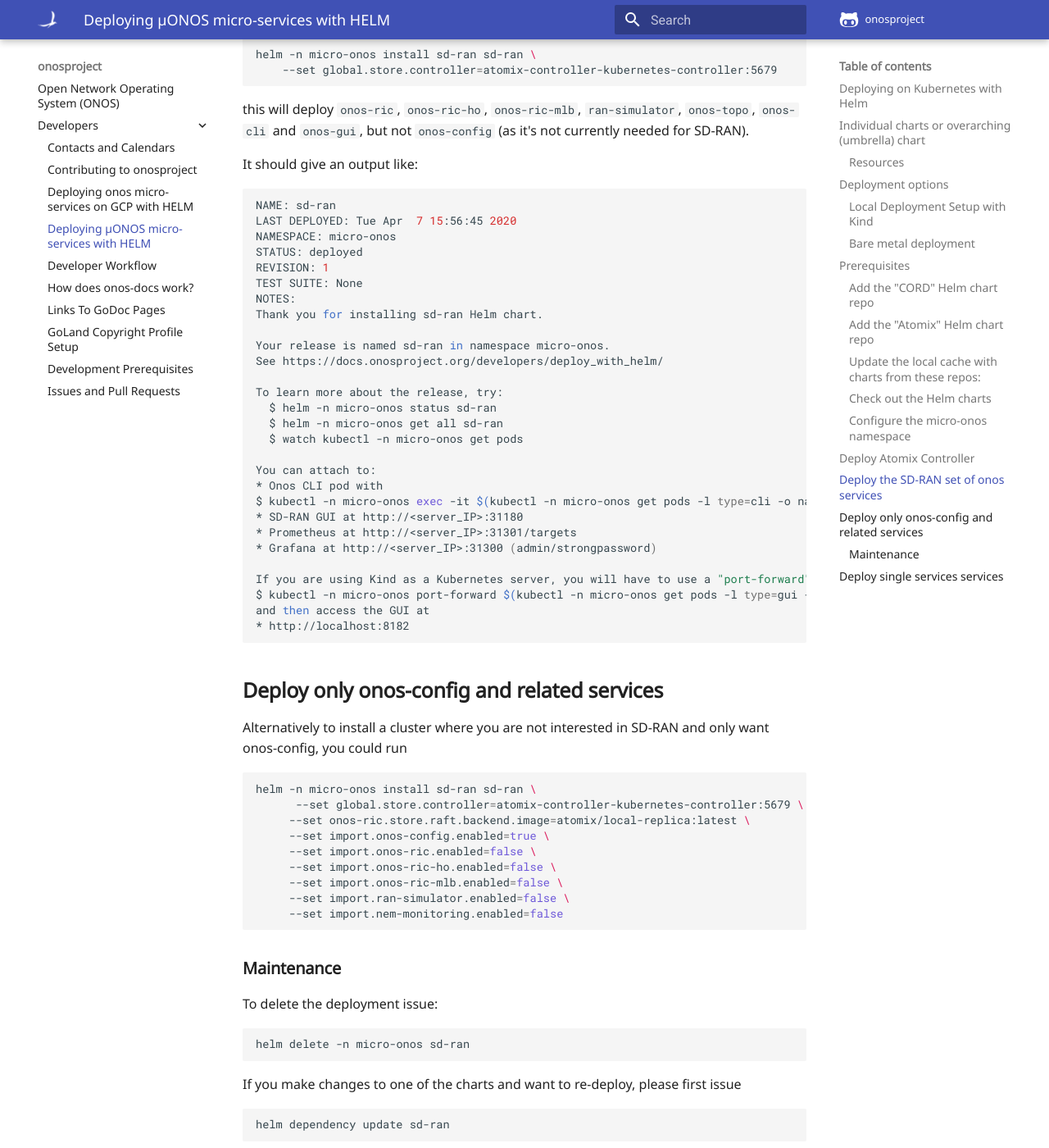
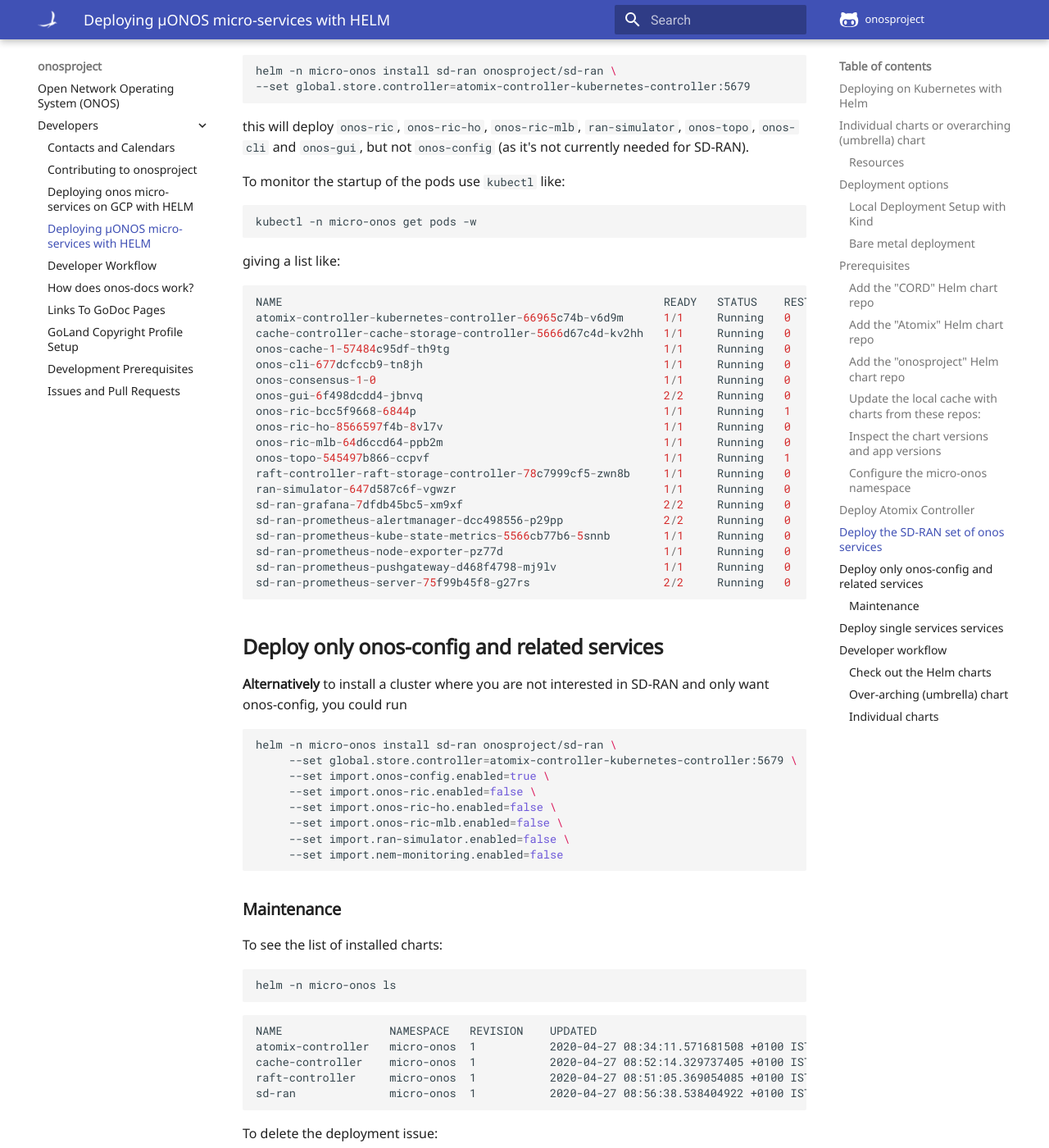
Before and after one commit to onosproject/onos-docs, an MkDocs documentation site: the page built from docs/content/developers/deploy_with_helm.md, in a window 1280 px wide and 1400 px high, scrolled down 4176 px. Shown: the whole window at 82% size. Built offline with MkDocs 1.6.1 and Material for MkDocs 9.7.7, drawn with Linux system fonts in a browser that asks for light colours; some of the changed text lies outside the part shown.

Commit message:
Updated installation instructions (#122)
Please check that this tells the truth, the whole truth and nothing
but the truth of the current situation

````diff
--- a/docs/content/developers/deploy_with_helm.md
+++ b/docs/content/developers/deploy_with_helm.md
@@ -109,21 +108,27 @@ helm repo add cord https://charts.opencord.org
 helm repo add atomix https://charts.atomix.io
 ```
 
+### Add the "onosproject" Helm chart repo
+```bash
+helm repo add onos https://charts.onosproject.org
+```
+
 ### Update the local cache with charts from these repos:
 ```bash
 helm repo update
 ```
 
-### Check out the Helm charts
-The helm charts need to be present on your PC. Run:
+### Inspect the chart versions and app versions
+To see the list of the latest chart versions and app versions, use the "search" command.
 ```bash
-git clone https://github.com/onosproject/onos-helm-charts && cd onos-helm-charts
+helm search repo onosproject
 ```
+
 
 ### Configure the micro-onos namespace
 The various `onos` services can be deployed to any `namespace`.
 > A "namespace" partitions the cluster in to independent islands.
-> For consistency between documentation we are going to use the `micro-onos` here.
+> For consistency between documentation we use `micro-onos` as the namespace here.
 
 To create the `micro-onos` namespace run:
 ```bash
@@ -145,68 +150,58 @@ helm -n micro-onos install raft-controller atomix/raft-storage-controller --set
 If you watch the `pods` you should now see:
 ```bash
 $ kubectl -n micro-onos get pods
-NAME                                 READY   STATUS    RESTARTS   AGE
-atomix-controller-68dc7d7c79-dxztq   1/1     Running   0          5m35s
-cache-controller-964794d57-zw4cq     1/1     Running   0          4m7s
-raft-controller-6dd86cfd54-nlzzt     1/1     Running   0          2m50s
+NAME                                                         READY   STATUS    RESTARTS   AGE
+atomix-controller-kubernetes-controller-66965c74b-v6d9m      1/1     Running   0          18m
+cache-controller-cache-storage-controller-5666d67c4d-kv2hh   1/1     Running   0          30s
+raft-controller-raft-storage-controller-78c7999cf5-zwn8b     1/1     Running   0          99s
 ```
 
 ## Deploy the SD-RAN set of onos services
-A complete set of onos services can be deployed with just the
+A complete set of onos services can be deployed with just the over-arching (umbrella)
 [`sd-ran` chart](https://github.com/onosproject/onos-helm-charts/tree/master/sd-ran).
 
-Run the build of dependent charts:
+Run the install:
 ```bash
-helm dep build sd-ran
-```
-
-Finally, run the install:
-```bash
-helm -n micro-onos install sd-ran sd-ran \
-    --set global.store.controller=atomix-controller-kubernetes-controller:5679
+helm -n micro-onos install sd-ran onosproject/sd-ran \
+--set global.store.controller=atomix-controller-kubernetes-controller:5679
 ```
 
 this will deploy `onos-ric`, `onos-ric-ho`, `onos-ric-mlb`, `ran-simulator`, `onos-topo`, `onos-cli` and `onos-gui`,
 but not `onos-config` (as it's not currently needed for SD-RAN).
 
-It should give an output like:
+To monitor the startup of the pods use `kubectl` like:
 ```bash
-NAME: sd-ran
-LAST DEPLOYED: Tue Apr  7 15:56:45 2020
-NAMESPACE: micro-onos
-STATUS: deployed
-REVISION: 1
-TEST SUITE: None
-NOTES:
-Thank you for installing sd-ran Helm chart.
+kubectl -n micro-onos get pods -w
+```
 
-Your release is named sd-ran in namespace micro-onos.
-See https://docs.onosproject.org/developers/deploy_with_helm/
-
-To learn more about the release, try:
-  $ helm -n micro-onos status sd-ran
-  $ helm -n micro-onos get all sd-ran
-  $ watch kubectl -n micro-onos get pods
-
-You can attach to:
-* Onos CLI pod with
-$ kubectl -n micro-onos exec -it $(kubectl -n micro-onos get pods -l type=cli -o name) -- /bin/sh
-* SD-RAN GUI at http://<server_IP>:31180
-* Prometheus at http://<server_IP>:31301/targets
-* Grafana at http://<server_IP>:31300 (admin/strongpassword)
-
-If you are using Kind as a Kubernetes server, you will have to use a "port-forward" to access the GUI, Grafana and Prometheus e.g.
-$ kubectl -n micro-onos port-forward $(kubectl -n micro-onos get pods -l type=gui -o name) 8182:80
-and then access the GUI at
-* http://localhost:8182
+giving a list like:
+```
+NAME                                                         READY   STATUS    RESTARTS   AGE
+atomix-controller-kubernetes-controller-66965c74b-v6d9m      1/1     Running   0          28m
+cache-controller-cache-storage-controller-5666d67c4d-kv2hh   1/1     Running   0          10m
+onos-cache-1-57484c95df-th9tg                                1/1     Running   0          6m25s
+onos-cli-677dcfccb9-tn8jh                                    1/1     Running   0          6m26s
+onos-consensus-1-0                                           1/1     Running   0          6m26s
+onos-gui-6f498dcdd4-jbnvq                                    2/2     Running   0          6m26s
+onos-ric-bcc5f9668-6844p                                     1/1     Running   1          6m26s
+onos-ric-ho-8566597f4b-8vl7v                                 1/1     Running   0          6m26s
+onos-ric-mlb-64d6ccd64-ppb2m                                 1/1     Running   0          6m25s
+onos-topo-545497b866-ccpvf                                   1/1     Running   1          6m26s
+raft-controller-raft-storage-controller-78c7999cf5-zwn8b     1/1     Running   0          12m
+ran-simulator-647d587c6f-vgwzr                               1/1     Running   0          6m26s
+sd-ran-grafana-7dfdb45bc5-xm9xf                              2/2     Running   0          6m26s
+sd-ran-prometheus-alertmanager-dcc498556-p29pp               2/2     Running   0          6m26s
+sd-ran-prometheus-kube-state-metrics-5566cb77b6-5snnb        1/1     Running   0          6m26s
+sd-ran-prometheus-node-exporter-pz77d                        1/1     Running   0          6m26s
+sd-ran-prometheus-pushgateway-d468f4798-mj9lv                1/1     Running   0          6m26s
+sd-ran-prometheus-server-75f99b45f8-g27rs                    2/2     Running   0          6m26s
 ```
 
 ## Deploy only **onos-config** and related services
-Alternatively to install a cluster where you are not interested in SD-RAN and only want onos-config, you could run
+**Alternatively** to install a cluster where you are not interested in SD-RAN and only want onos-config, you could run
 ```bash
-helm -n micro-onos install sd-ran sd-ran \
-      --set global.store.controller=atomix-controller-kubernetes-controller:5679 \
-     --set onos-ric.store.raft.backend.image=atomix/local-replica:latest \
+helm -n micro-onos install sd-ran onosproject/sd-ran \
+     --set global.store.controller=atomix-controller-kubernetes-controller:5679 \
      --set import.onos-config.enabled=true \
      --set import.onos-ric.enabled=false \
      --set import.onos-ric-ho.enabled=false \
@@ -216,24 +211,62 @@ helm -n micro-onos install sd-ran sd-ran \
 ```
 
 ### Maintenance
+To see the list of installed charts:
+```bash
+helm -n micro-onos ls
+```
+
+```
+NAME             	NAMESPACE 	REVISION	UPDATED                                	STATUS  	CHART                         	APP VERSION
+atomix-controller	micro-onos	1       	2020-04-27 08:34:11.571681508 +0100 IST	deployed	kubernetes-controller-0.4.2   	v0.3.0-beta.1
+cache-controller 	micro-onos	1       	2020-04-27 08:52:14.329737405 +0100 IST	deployed	cache-storage-controller-0.3.2	v0.2.0
+raft-controller  	micro-onos	1       	2020-04-27 08:51:05.369054085 +0100 IST	deployed	raft-storage-controller-0.3.2 	v0.2.0
+sd-ran           	micro-onos	1       	2020-04-27 08:56:38.538404922 +0100 IST	deployed	sd-ran-0.0.2                  	v0.6.0
+```
+
 To delete the deployment issue:
 ```bash
 helm delete -n micro-onos sd-ran
 ```
 
-If you make changes to one of the charts and want to re-deploy, please first issue
+## Deploy single services services
+**Alternatively** can deploy each service by itself. Please refer to each service's `deployment` file to get the exact command for each helm chart.
+Example for [onos-topo](https://docs.onosproject.org/onos-topo/docs/deployment/).
+
+```bash
+helm -n micro-onos install onos-topo onosproject/onos-topo \
+--set store.controller=atomix-controller-kubernetes-controller:5679
+```
+
+> For individual services it is necessary to install Atomix first, as above:
+
+## Developer workflow
+Developers may want to run and deploy charts that have not yet been released.
+
+### Check out the Helm charts
+The helm charts need to be present on your PC. Run:
+```bash
+git clone https://github.com/onosproject/onos-helm-charts && cd onos-helm-charts
+```
+
+### Over-arching (umbrella) chart
+Run the build of dependent charts to use the local `sd-ran` over-arching chart:
+```bash
+helm dep build sd-ran
+```
+
+If you make changes to one of the charts and want to re-deploy, please first issue:
 ```bash
 helm dependency update sd-ran
 ```
-## Deploy single services services
 
-You can also deploy each service by itself. Please refer to each service's `deployment` file to get the exact command for each helm chart.
-Example for [onos-topo](https://docs.onosproject.org/onos-topo/docs/deployment/).
-> For individual services it is necessary to install Atomix first, as below:
+### Individual charts
+To deploy charts individually (from the `onos-helm-charts` directory) for example:
+```bash
+helm -n micro-onos install onos-topo onos-topo --set store.controller=atomix-controller-kubernetes-controller:5679
+```
 
-
-
-
+[Docker]: https://docs.docker.com/get-docker/
 [Kind]: https://kind.sigs.k8s.io
 [Brew]: https://brew.sh/
 [Helm]: https://helm.sh/
````
Also changed, not shown: other parts of docs/content/developers/deploy_with_helm.md (+2 -3 lines).
